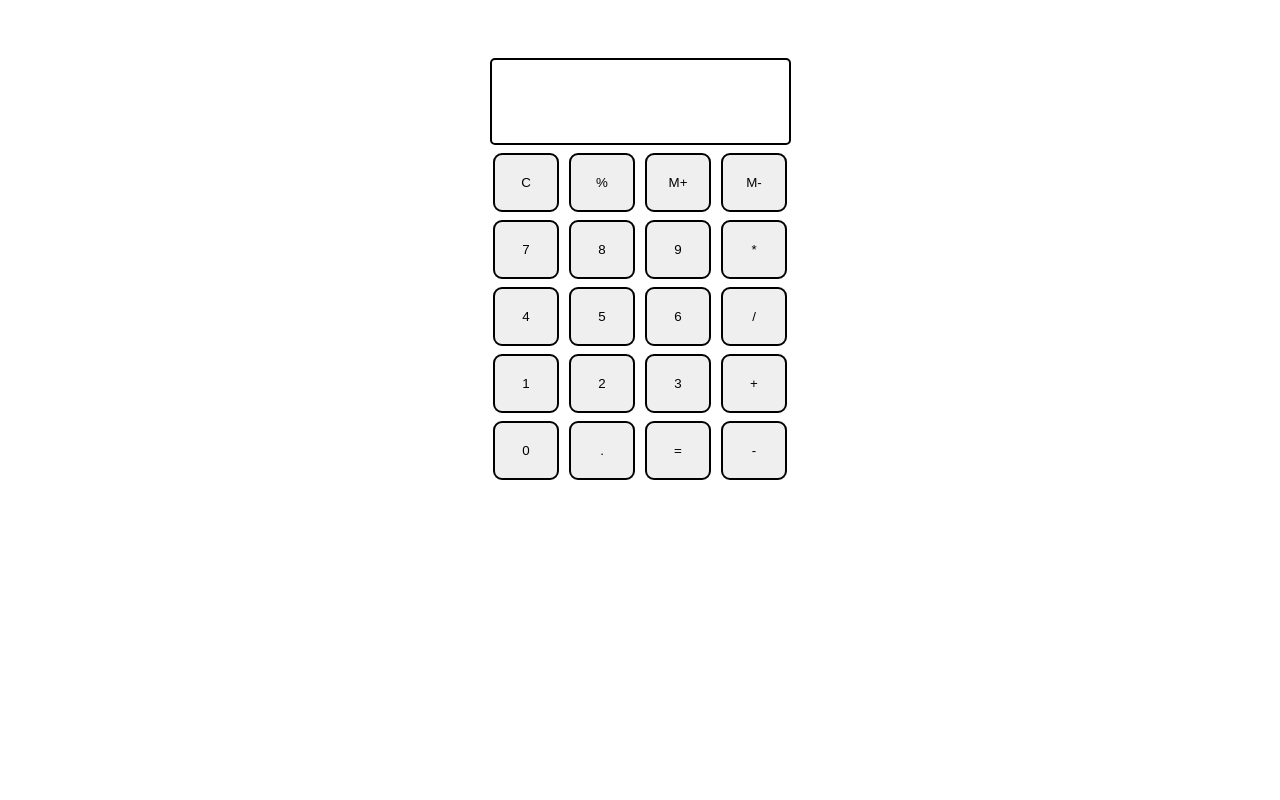
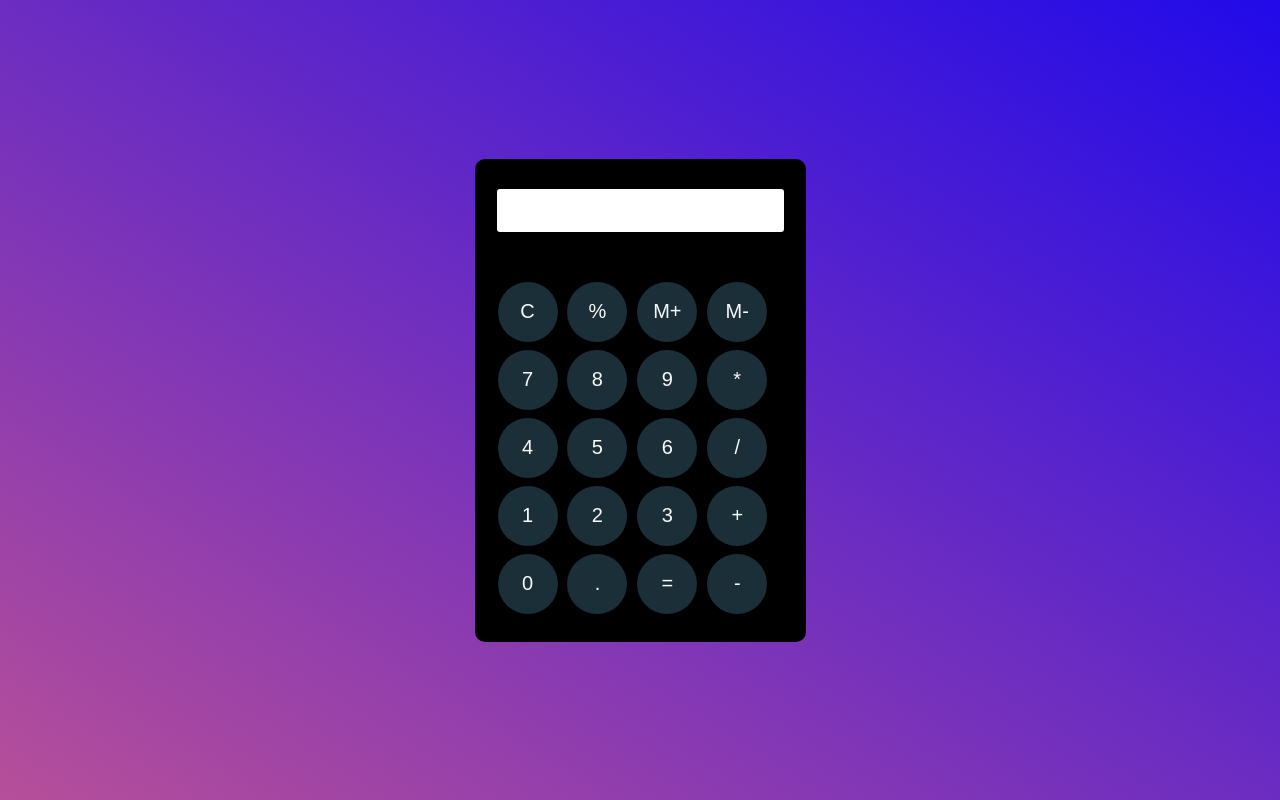
Before and after one commit to acciojob/calculator-JayeshMalviya5, a website: page main.html in a window 1280 px wide. Drawn offline with Linux system fonts and the light colour scheme.

Commit message:
Update styles.css

```diff
--- a/styles.css
+++ b/styles.css
@@ -1,34 +1,54 @@
-*{
-    margin:0px;
-    box-sizing: border-box;
+
+/* Your CSS Code here. */
+@import url("https://fonts.googleapis.com/css2?family=Roboto:wght@300&family=Ubuntu:wght@300&display=swap");
+* {
+  margin: 0;
+  padding: 0;
+  box-sizing: border-box;
 }
-h1{
-    text-align: center;
+body {
+  font-family: "Roboto", sans-serif;
+  background: linear-gradient(to top right, rgb(182, 79, 153), rgb(33, 10, 233));
 }
-.button{
-    padding:20px;
-    margin:0 3px;
-    border:2px solid black;
-    border-radius: 9px;
-    cursor: pointer;
-    width: 66PX;
+
+.container {
+  height: 100vh;
+  width: 100vw;
+  display: grid;
+  place-items: center;
 }
-.container{
-    padding:50px;
-    justify-content: center;
-    text-align: center;
-    align-items: center;
 
+.calculator {
+  height: auto;
+  width: auto;
+  padding: 20px;
+  border-radius: 10px;
+  background-color: black;
 }
-.row input{
-    margin:0;
-    padding:0;
-    padding:34px 60px;
-    border:2px solid black;
-    border-radius: 5px;
-    font size:20px;
+
+.button {
+  height: 60px;
+  width: 60px;
+  margin: 0 3px;
+  border: 0;
+  border-radius: 30px;
+  background-color: #1b2f38;
+  color: #f8fafb;
+  font-size: 20px;
+  cursor: pointer;
 }
-.row{
-    margin:8px 0;
+.button:hover {
+  transform: scale(1.1);
+}
 
+.row {
+  margin: 8px 0;
 }
+.row input {
+  width: 291px;
+  font-size: 20px;
+  margin-bottom: 40px;
+  padding: 10px 0px;
+  border: 2px solid black;
+  border-radius: 5px;
+}
```
